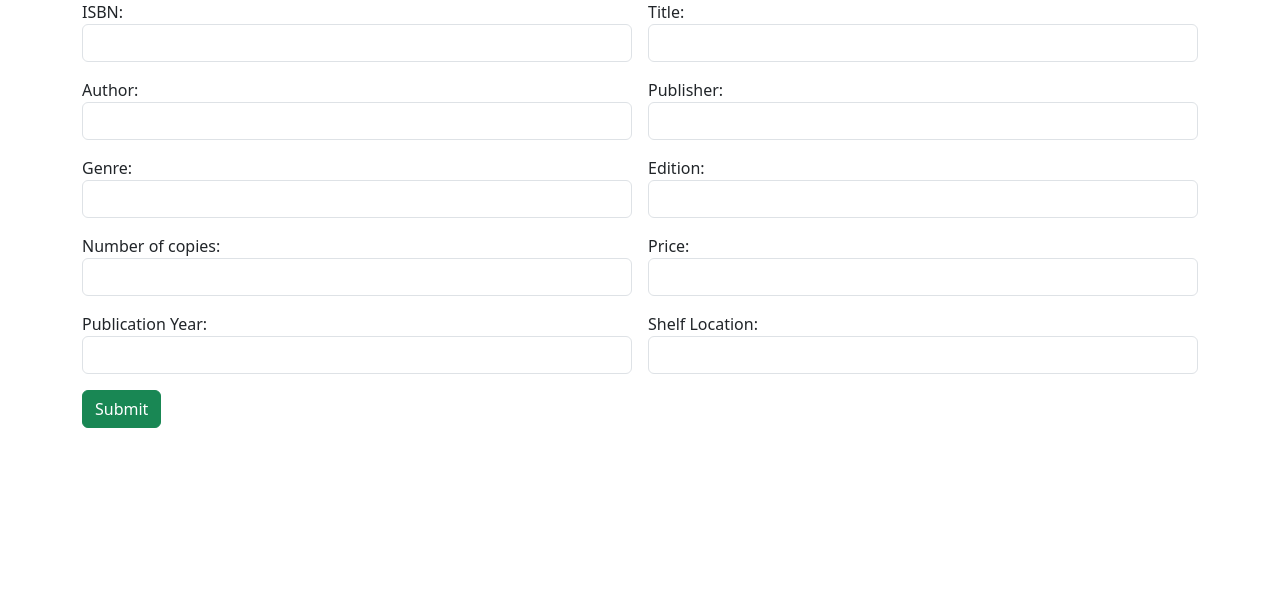
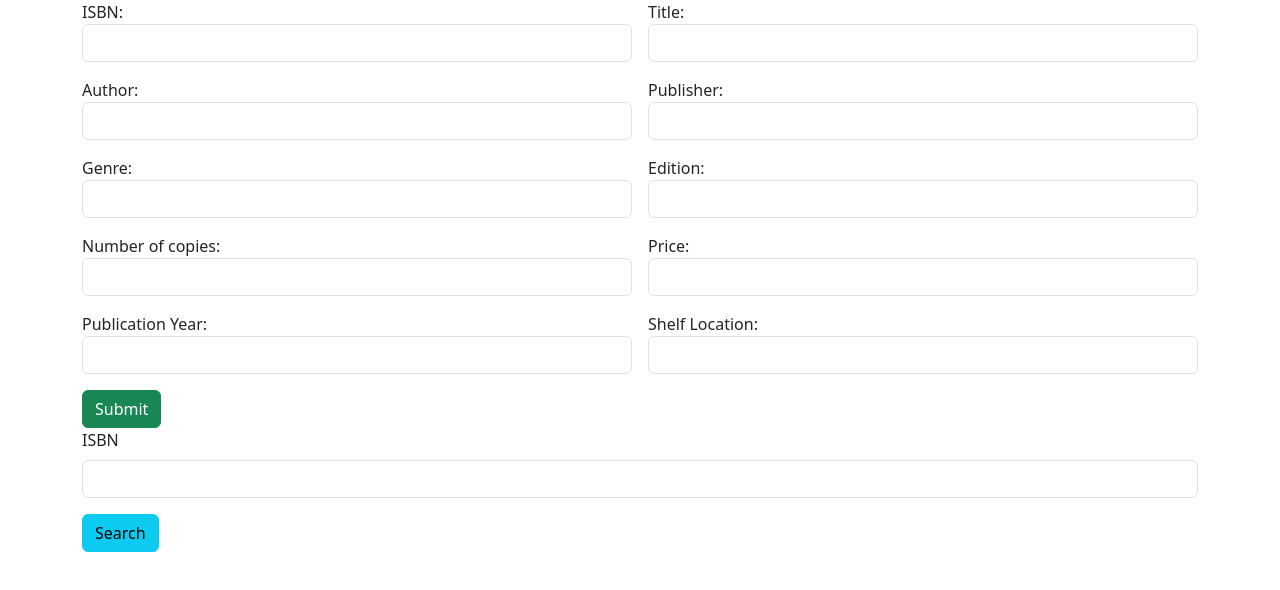
Before and after one commit to sivani-r-anil/Book-react-app, a React (Vite) app: page / in a window 1280 px wide. Shown: the top 590 px of the page. Built offline with nearby package versions, Linux system fonts and the light colour scheme.

Commit message:
search book is added

```diff
--- a/src/App.jsx
+++ b/src/App.jsx
@@ -4,6 +4,7 @@
 import heroImg from './assets/hero.png'
 import './App.css'
 import AddBook from './components/AddBook'
+import SearchBook from './components/SearchBook'
 
 function App() {
   const [count, setCount] = useState(0)
@@ -11,6 +12,7 @@
   return (
     <>
       <AddBook />
+      <SearchBook />
     </>
   )
 }
--- /dev/null
+++ b/src/components/SearchBook.jsx
@@ -0,0 +1,31 @@
+import React from 'react'
+
+const SearchBook = () => {
+    return (
+        <div>
+
+            <div className="container">
+                <div className="row">
+                    <div className="col col-12 col-sm-12 col-md-12 col-lg-12 col-xl-12 col-xxl-12">
+                        <div className="row g-3">
+                            <div className="col col-12 col-sm-12 col-md-12 col-lg-12 col-xl-12 col-xxl-12">
+
+                                <label htmlFor="" className="form-label">ISBN</label>
+                                <input type="text" className="form-control" />
+
+                            </div>
+                            <div className="col col-12 col-sm-12 col-md-12 col-lg-12 col-xl-12 col-xxl-12">
+
+                                <button className="btn btn-info">Search</button>
+
+                            </div>
+                        </div>
+                    </div>
+                </div>
+            </div>
+
+        </div>
+    )
+}
+
+export default SearchBook
```
